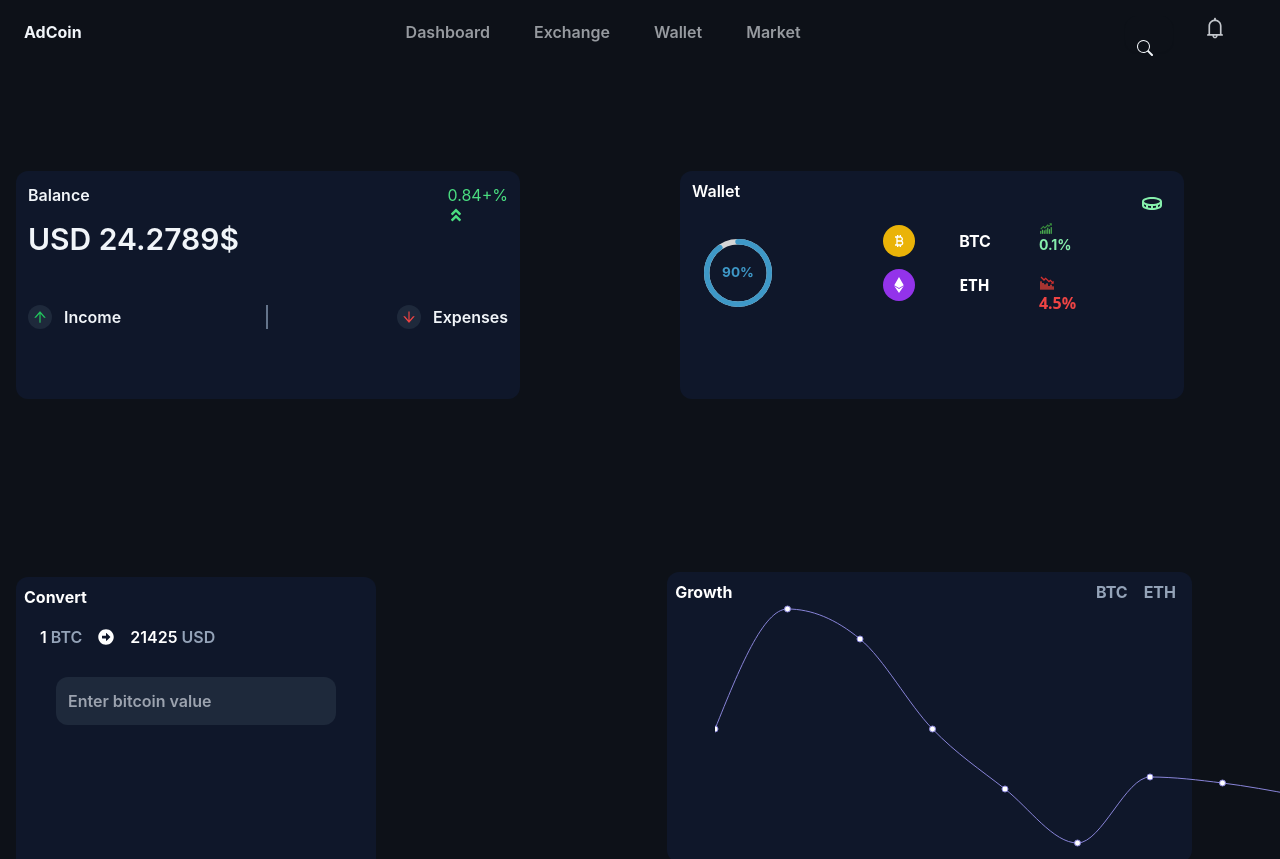
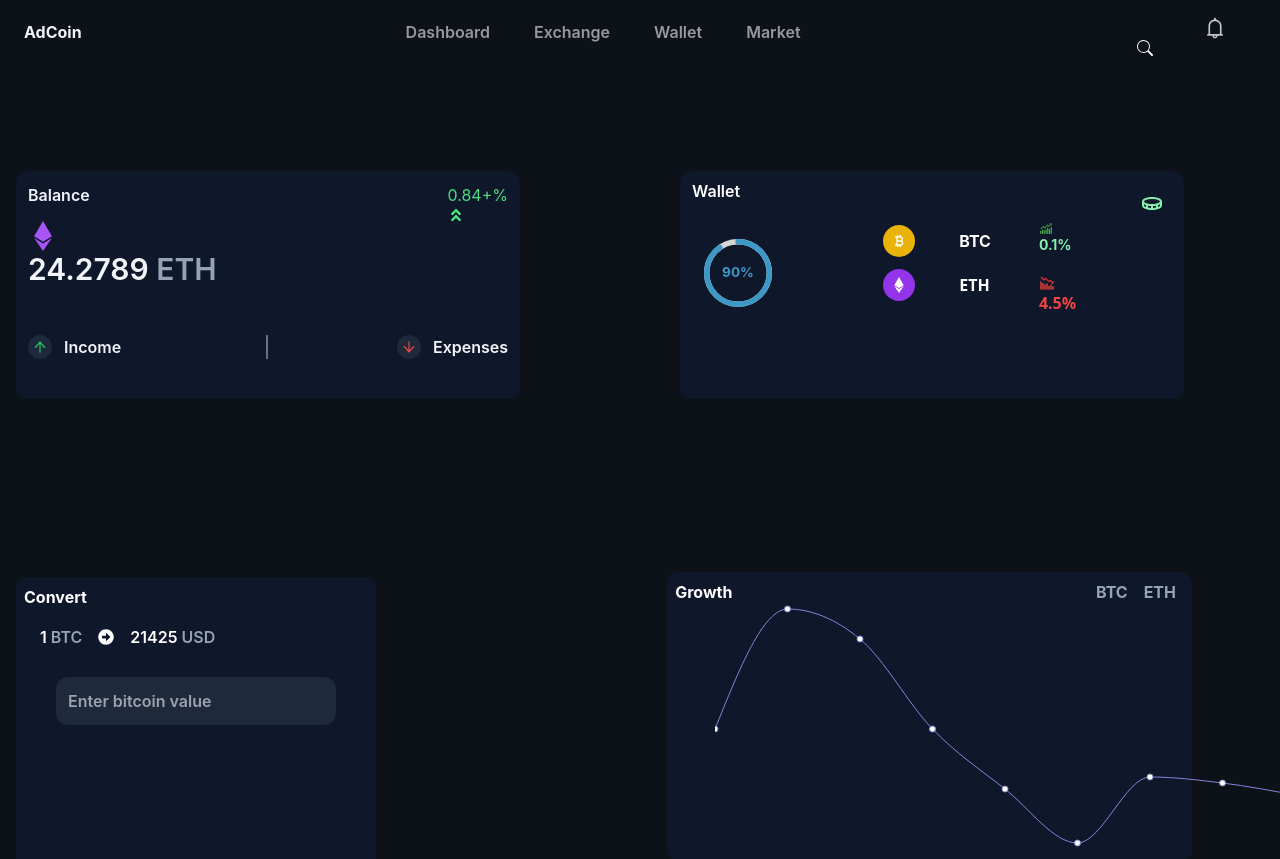
Before and after one commit to adisagar2003/Adcoin, a React (Vite) app: page / in a window 1280 px wide. Shown: the top 859 px of the page. Built offline with nearby package versions, Linux system fonts and the light colour scheme.

Commit message:
Server added

```diff
--- a/package.json
+++ b/package.json
@@ -13,8 +13,10 @@
     "react-circular-progressbar": "^2.1.0",
     "react-dom": "^18.0.0",
     "react-icons": "^4.4.0",
+    "react-redux": "^8.0.2",
     "react-router-dom": "^6.3.0",
-    "recharts": "^2.1.12"
+    "recharts": "^2.1.12",
+    "redux": "^4.2.0"
   },
   "devDependencies": {
     "@types/react": "^18.0.0",
--- a/src/Components/Balance.jsx
+++ b/src/Components/Balance.jsx
@@ -1,7 +1,8 @@
 import React from 'react'
 import { render } from 'react-dom';
 import {FaAngleDoubleUp} from 'react-icons/fa';
-import {AiOutlineArrowUp,AiOutlineArrowDown} from 'react-icons/ai'
+import {AiOutlineArrowUp,AiOutlineArrowDown} from 'react-icons/ai';
+import { FaEthereum } from 'react-icons/fa';
 
 import { LineChart, Line, CartesianGrid, XAxis, YAxis } from 'recharts';
 function BalanceWallet() {
@@ -24,7 +25,7 @@ function BalanceWallet() {
         Balance
         <div class='font-semibold text-slate-100 mt-[3%] '>
 
-            <text class='text-3xl'>USD 24.2789$</text>
+            <text class='text-3xl'><span class='text-purple-500'><FaEthereum /> </span> 24.2789 <span class='text-slate-400'>ETH</span></text>
          <div class='mt-[10%]'>
 
             <div class='float-left flex gap-3  border-slate-500 border-r-2 w-[50%] '>
--- a/src/Components/Navbar.jsx
+++ b/src/Components/Navbar.jsx
@@ -4,6 +4,7 @@ import {BsSearch} from 'react-icons/bs'
 import {AiOutlineBell} from 'react-icons/ai';
 import {AiFillDownCircle,AiFillUpCircle} from 'react-icons/ai';
 import { CircularProgressbar } from 'react-circular-progressbar';
+
 function Navbar() {
 
     const   [metamaskResponse,setMetamaskResponse]= useState(null)
--- a/src/main.jsx
+++ b/src/main.jsx
@@ -5,9 +5,11 @@ import './index.css';
 import {BrowserRouter} from 'react-router-dom'
 
 ReactDOM.createRoot(document.getElementById('root')).render(
+
   <BrowserRouter>
   <React.StrictMode>
     <App />
   </React.StrictMode>
   </BrowserRouter>
+
 )
```
Also changed, not shown: src/Context/store.js (added), 1 other file (tests, documents, lock files or other folders).
